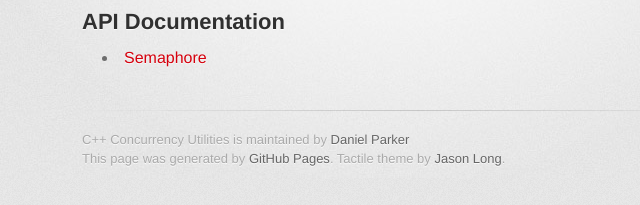
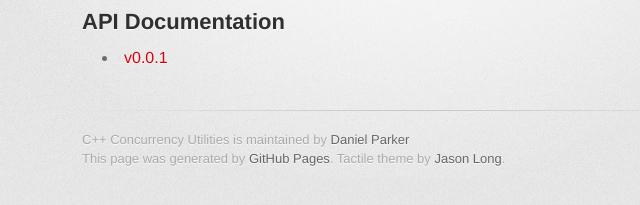
Before and after one commit to GeneralistDev/CPP-Concurrency-Utilities, a plain HTML site: page index.html in a window 1280 px wide. Shown: the part 395-600 px from the top of the page, 248-888 px from the left. Drawn offline with Linux system fonts and the light colour scheme; a web font is replaced by a local one.

Commit message:
WEB: Changed the home page to link v0.0.1 to the version 0.0.1 doxygen documentation

```diff
--- a/index.html
+++ b/index.html
@@ -36,7 +36,7 @@
         <section id="main_content">
           <h2><a name="api-documentation" class="anchor" href="#api-documentation"><span class="octicon octicon-link"></span></a>API Documentation</h2>
           <ul>
-            <li><a href="Docs/html/class_semaphore.html">Semaphore</a></li>
+            <li><a href="Docs/html/index.html">v0.0.1</a></li>
           </ul>
         </section>
 
```
